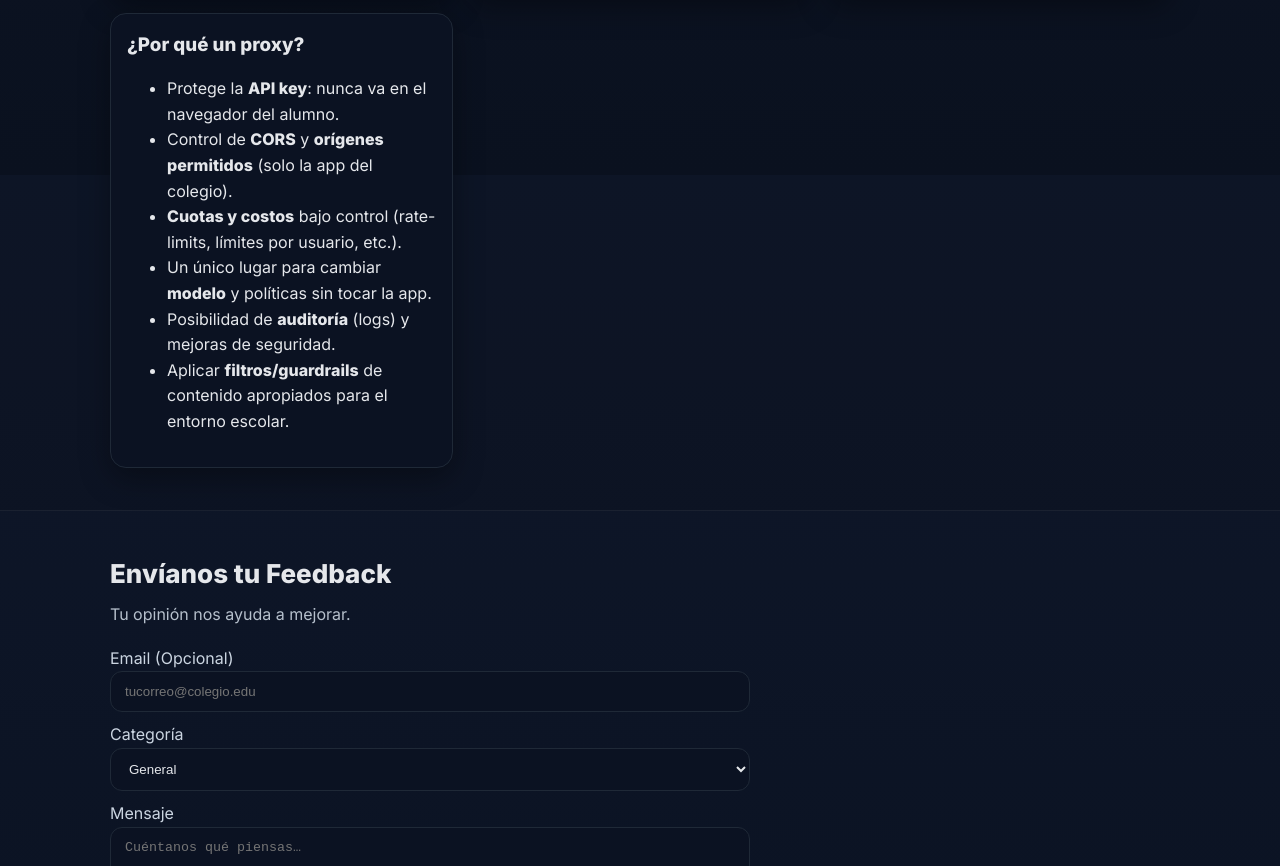
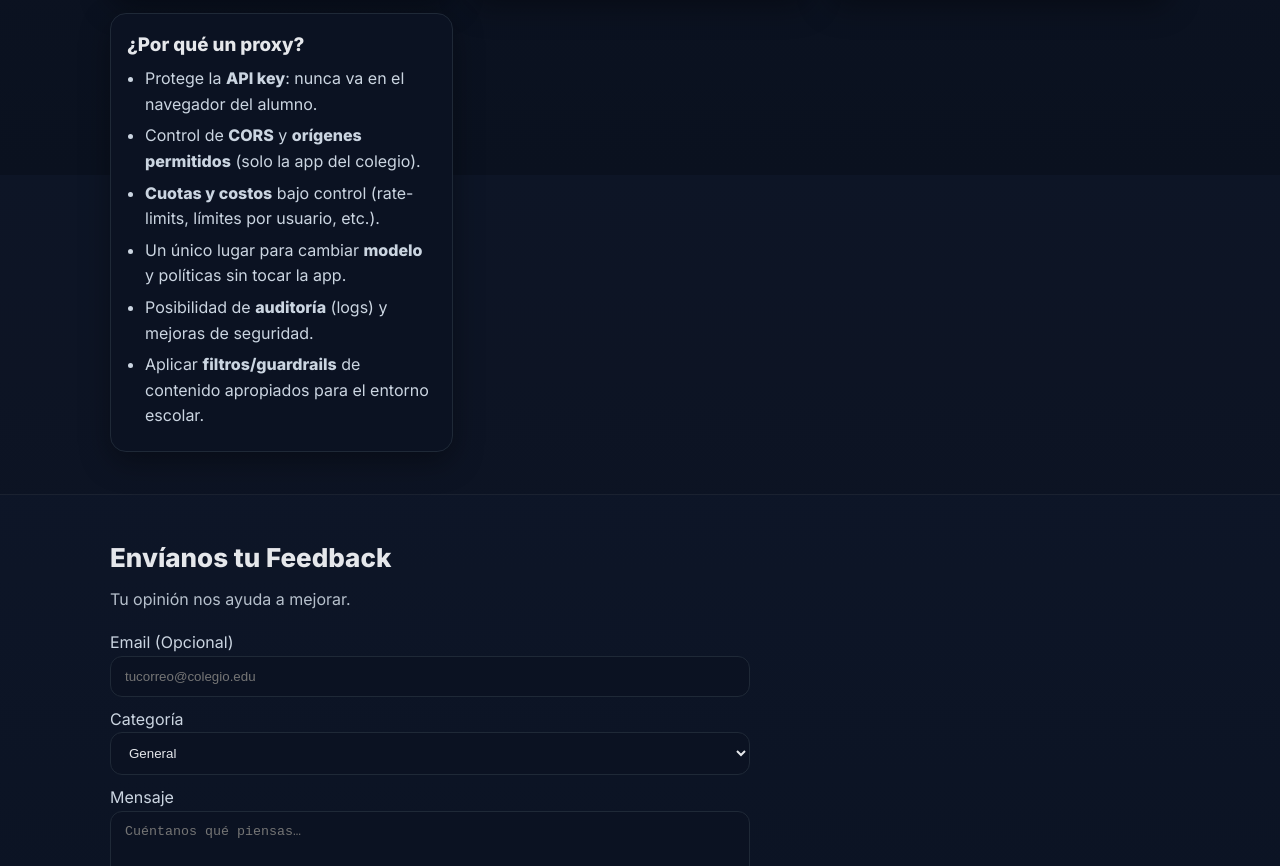
Before and after one commit to valeritamirandarosas/teacherbot-gemini-proxy, a plain HTML site: page index.html in a window 1280 px wide. Shown: the part 1425-2291 px from the top of the page. Drawn offline with Linux system fonts and the light colour scheme.

Commit message:
Update styles.css

```diff
--- a/styles.css
+++ b/styles.css
@@ -107,3 +107,6 @@ pre{background:#0b1222;border:1px solid var(--line);padding:14px;border-radius:1
   .hero__title{font-size:32px}
   .footer__inner{flex-direction:column}
 }
+
+.list{padding-left:18px;margin:6px 0 0}
+.list li{margin:6px 0;color:#cbd5e1}
```
